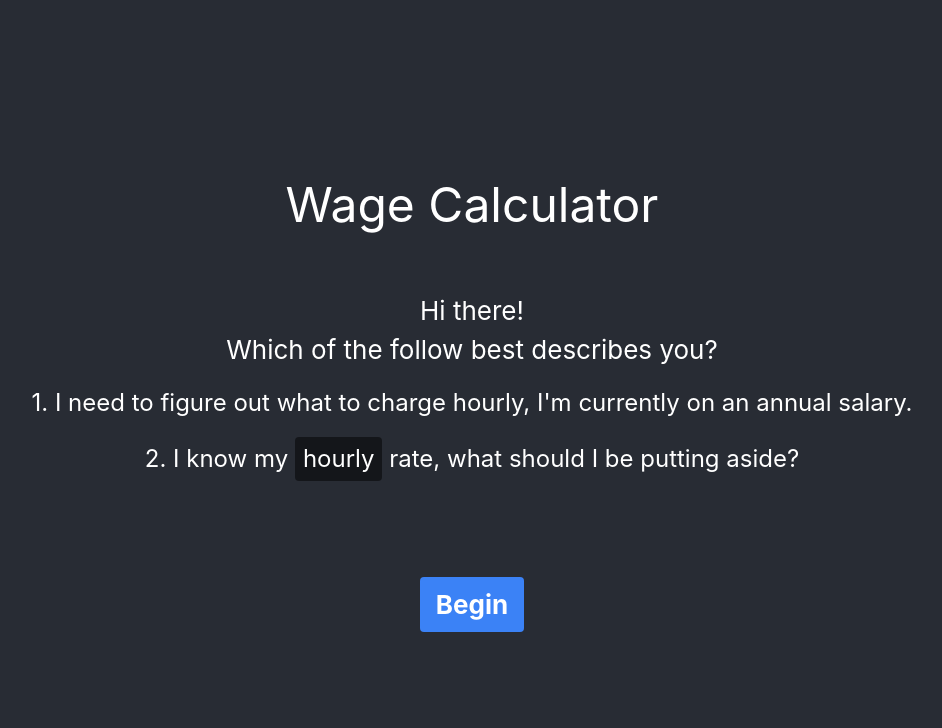
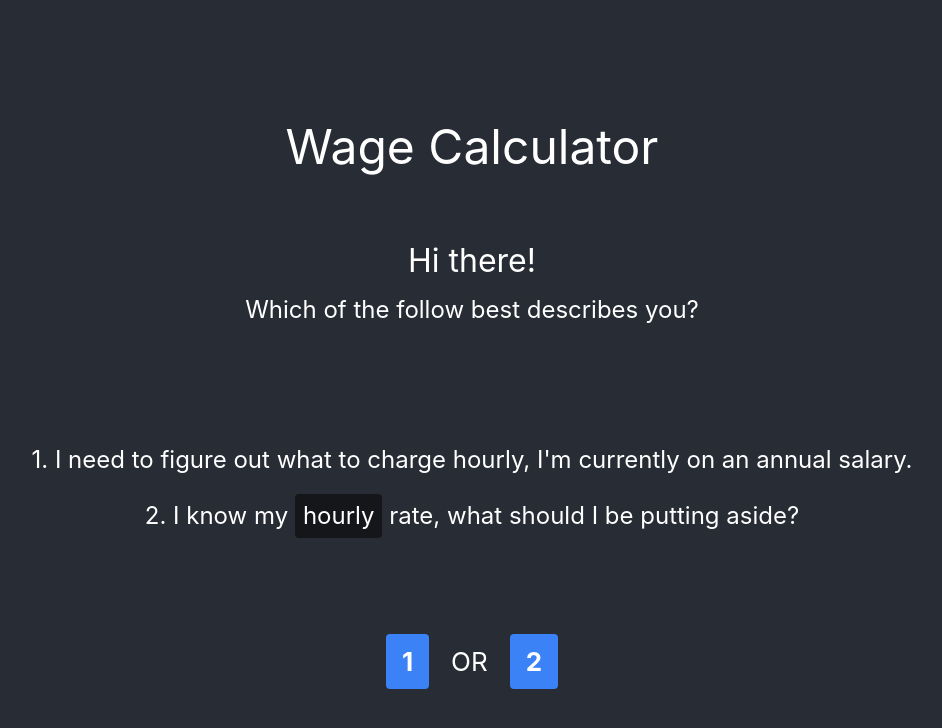
Before and after one commit to martinwheeler/wage-calculator, a React (Create React App) app: page / in a window 1280 px wide. Shown: the top 728 px of the page, without its empty margins (168-1110 px from the left). Built offline with nearby package versions, Linux system fonts and the light colour scheme.

Commit message:
feat: add routes for steps

```diff
--- a/package.json
+++ b/package.json
@@ -11,6 +11,7 @@
     "downshift": "^7.0.4",
     "react": "^18.2.0",
     "react-dom": "^18.2.0",
+    "react-router-dom": "^6.9.0",
     "react-scripts": "5.0.1",
     "sass": "^1.57.1",
     "typescript": "^4.4.2",
--- a/src/App.tsx
+++ b/src/App.tsx
@@ -1,6 +1,9 @@
 import "./App.css";
 import Select from "./Select";
-import TypingEffect, { TypingEffectProvider } from "./Components/TypingEffect";
+import TypingEffect from "./Components/TypingEffect";
+import { Routes, Link, Route, useSearchParams } from "react-router-dom";
+import { ReactNode, useState } from "react";
+import { TypingEffectProvider } from "./Context/TypingEffectProvider";
 
 const Button = ({ children }: { children: React.ReactNode }) => (
   <button className="bg-blue-500 hover:bg-blue-700 text-white font-bold py-0.5 px-1 rounded">
@@ -8,32 +11,127 @@ const Button = ({ children }: { children: React.ReactNode }) => (
   </button>
 );
 
-function App() {
+const FadeIn = ({
+  children,
+  className,
+  delay = "4.5s",
+  duration = "0.5s",
+  ...props
+}: {
+  children: ReactNode;
+  className?: string;
+  delay?: string;
+  duration?: string;
+  [prop: string]: any;
+}) => {
+  return (
+    <div
+      {...props}
+      className={`${className} animate-[fadeIn_${duration}_ease-in-out_${delay}_forwards] opacity-0`}
+    >
+      {children}
+    </div>
+  );
+};
+
+const Welcome = () => {
+  const [rateValue, setRateValue] = useState("hourly" as string);
+
   return (
     <TypingEffectProvider>
-      <div className="App">
-        <div className="title">Wage Calculator</div>
-        <div>
-          <TypingEffect initialDelay={500}>Hi there!</TypingEffect>
+      <div className="mb-2 sm:mb-6">
+        <TypingEffect element="h1">Hi there!</TypingEffect>
         <br />
-          <TypingEffect initialDelay={1500}>
+        <TypingEffect element="h2">
           Which of the follow best describes you?
         </TypingEffect>
       </div>
-        <div className="answer">
+      <FadeIn className="answer">
         1. I need to figure out what to charge hourly, I'm currently on an
         annual salary.
-        </div>
-        <div className="answer">
+      </FadeIn>
+      <FadeIn className="answer z-10">
         2. I know my{" "}
-          <Select items={[{ value: "hourly" }, { value: "daily" }]} /> rate,
-          what should I be putting aside?
-        </div>
-        <div className="mt-6">
-          <Button>Begin</Button>
-        </div>
+        <Select
+          items={[{ value: "hourly" }, { value: "daily" }]}
+          onChange={setRateValue}
+        />{" "}
+        rate, what should I be putting aside?
+      </FadeIn>
+      <FadeIn className="mt-2 sm:mt-6 mb-2 sm:mb-6">
+        <Link to="/step/1">
+          <Button>1</Button>
+        </Link>
+        &nbsp;&nbsp;&nbsp;OR&nbsp;&nbsp;&nbsp;
+        <Link to={`/step/2?rate=${rateValue}`}>
+          <Button>2</Button>
+        </Link>
+      </FadeIn>
+    </TypingEffectProvider>
+  );
+};
+
+const StepOne = () => (
+  <TypingEffectProvider>
+    <div>
+      <TypingEffect>I see, so you are on an annual salary.</TypingEffect>
+      <br />
+      <br />
+      <TypingEffect>How much do you make per year?</TypingEffect>
+      <br />
+      <br />
+      <FadeIn>Form Goes here</FadeIn>
     </div>
   </TypingEffectProvider>
 );
+
+const StepTwo = () => {
+  const [searchParams, setSearchParams] = useSearchParams();
+
+  console.log(searchParams);
+
+  return (
+    <TypingEffectProvider>
+      <div>
+        <TypingEffect>
+          Great! So you are currently being paid{" "}
+          {searchParams.get("rate") as string}.
+        </TypingEffect>
+        <br />
+        <br />
+        <TypingEffect>
+          How much super would you normally put aside?
+        </TypingEffect>
+        <br />
+        <br />
+        <FadeIn delay="6s">Form goes here</FadeIn>
+      </div>
+    </TypingEffectProvider>
+  );
+};
+
+function App() {
+  return (
+    <Routes>
+      <Route
+        path="*"
+        element={
+          <>
+            <div className="App px-2">
+              <div className="title mt-2 sm:mt-6">Wage Calculator</div>
+
+              <Routes>
+                <Route path="/" element={<Welcome />} />
+
+                <Route path="/step/1" element={<StepOne />} />
+
+                <Route path="/step/2" element={<StepTwo />} />
+              </Routes>
+            </div>
+          </>
+        }
+      ></Route>
+    </Routes>
+  );
 }
 export default App;
--- a/src/Components/TypingEffect.tsx
+++ b/src/Components/TypingEffect.tsx
@@ -1,152 +1,95 @@
 import React, {
-  createContext,
   useContext,
   useEffect,
   useLayoutEffect,
-  useReducer,
   useRef,
   useState,
 } from "react";
+import { TypingEffectContext } from "../Context/TypingEffectProvider";
 
 interface Props {
-  children: string;
+  children: string | string[];
   typingSpeed?: number;
   initialDelay?: number;
+  element?: "span" | "div" | "p" | "h1" | "h2" | "h3" | "h4" | "h5" | "h6";
 }
 
-interface TypingEffectProps {
-  text: string;
-  typingSpeed: number;
-  finished: boolean;
-}
-
-const TypingEffectContext = createContext<
-  [TypingEffectProps[], React.Dispatch<any>] | []
->([]);
-
-const initialTypingEffects: TypingEffectProps[] = [];
-
-const typingEffectReducer = (state: TypingEffectProps[], action: any) => {
-  switch (action.type) {
-    case "ADD":
-      // Don't add the same typing effect twice
-      if (state.findIndex((t) => t.text === action.payload.text) > -1) {
-        return state;
-      } else {
-        return [...state, { ...action.payload, finished: false }];
-      }
-    case "FINISHED":
-      const index = state.findIndex(
-        (t) => t.text === action.payload.text && !t.finished
-      );
-      // Don't mark the same typing effect as finished twice
-      if (index === -1) {
-        console.log("Already finished");
-        return state;
-      } else {
-        console.log("Marking as finished");
-        return state.map((t, i) => {
-          if (i === index) {
-            return {
-              ...t,
-              finished: true,
-            };
-          } else {
-            return t;
-          }
-        });
-      }
-    default:
-      return state;
-  }
-};
-
-export const TypingEffectProvider = ({
-  children,
-}: {
-  children: React.ReactNode;
-}) => {
-  const [typingEffects, dispatch] = useReducer(
-    typingEffectReducer,
-    initialTypingEffects
-  );
-
-  return (
-    <TypingEffectContext.Provider value={[typingEffects, dispatch]}>
-      {children}
-    </TypingEffectContext.Provider>
-  );
-};
-
-/**
- * TODO:
- *
- * 1. Store a list of all the typing effects
- * 2. Delay each subsequent typing effect by the time it takes to show the previous one
- * 3. Add a prop which allows pausing the typing effect at the end of the current one
- *
- * @param param0
- * @returns
- */
 const TypingEffect = ({
   children,
   typingSpeed = 60,
   initialDelay = 5250,
+  element = "p",
 }: Props) => {
   const [typedText, setTypedText] = useState("");
-  const [i, setI] = useState(0);
+  const [currentLetterIndex, setCurrentLetterIndex] = useState(0);
   const mounted = useRef(false);
-  const [typingEffects, dispatch] = useContext(TypingEffectContext);
+  const hasBeenAdded = useRef(false);
+  const hasFinished = useRef(false);
+  const [typingEffectValue, dispatch] = useContext(TypingEffectContext);
+  const content = Array.isArray(children) ? children.join("") : children;
 
   useEffect(() => {
     mounted.current = true;
   }, []);
 
   useEffect(() => {
-    const hasBeenAdded =
-      Number(typingEffects?.findIndex((t) => t?.text === children)) > -1;
-
-    if (mounted.current && !hasBeenAdded) {
-      setTimeout(() => {
-        // dispatch &&
-        //   dispatch({
-        //     type: "ADD",
-        //     payload: {
-        //       text: children,
-        //       typingSpeed,
-        //     },
-        //   });
-      }, initialDelay);
-    }
-  }, [children, typingSpeed, dispatch]);
-
-  useLayoutEffect(() => {
-    if (mounted.current && i >= 1) {
-      setTypedText((t) => t + children.charAt(i - 1));
-    }
-
-    if (i === 0) {
-      setTimeout(() => {
-        setI(i + 1);
-      }, initialDelay);
-    } else if (i < children.length) {
-      setTimeout(() => {
-        setI(i + 1);
-      }, typingSpeed);
-    } else {
+    if (mounted.current && !hasBeenAdded.current) {
+      hasBeenAdded.current = true;
       dispatch &&
         dispatch({
-          type: "FINISHED",
+          type: "ADD",
           payload: {
-            text: children,
+            text: content,
+            typingSpeed,
           },
         });
     }
-  }, [i, typingSpeed, children, dispatch]);
+  }, [content, typingSpeed, dispatch]);
+
+  /**
+   * Grabs the current idex and then types that letter. Increments the index & repeats.
+   */
+  useLayoutEffect(() => {
+    const shouldTypeThisOne =
+      typingEffectValue.typingEffects.length &&
+      typingEffectValue?.typingEffects[
+        typingEffectValue?.currentTypingEffectIndex
+      ].text === content;
+
+    if (shouldTypeThisOne && mounted.current && !hasFinished.current) {
+      setTypedText((t) => t + content.charAt(currentLetterIndex));
+
+      if (currentLetterIndex < content.length) {
+        setTimeout(() => {
+          setCurrentLetterIndex(currentLetterIndex + 1);
+        }, typingSpeed);
+      } else {
+        if (mounted.current && !hasFinished.current) {
+          hasFinished.current = true;
+          dispatch &&
+            dispatch({
+              type: "FINISHED",
+              payload: {
+                index: typingEffectValue.currentTypingEffectIndex,
+              },
+            });
+        }
+      }
+    }
+  }, [
+    currentLetterIndex,
+    typingSpeed,
+    content,
+    dispatch,
+    initialDelay,
+    typingEffectValue,
+  ]);
+
+  const TagName = `${element}` as keyof JSX.IntrinsicElements;
 
   return (
     <div className="typing-effect inline">
-      <p className="text inline">{typedText}</p>
+      <TagName className="text inline">{typedText}</TagName>
       <span className="cursor inline"></span>
     </div>
   );
--- /dev/null
+++ b/src/Context/TypingEffectProvider.tsx
@@ -0,0 +1,135 @@
+import { createContext, useEffect, useReducer, useRef } from "react";
+import { finished } from "stream";
+
+interface TypingEffects {
+  text: string;
+  typingSpeed: number;
+  finished: boolean;
+  duration?: number;
+}
+
+export const TypingEffectContext = createContext<
+  [
+    { typingEffects: TypingEffects[]; currentTypingEffectIndex: number },
+    React.Dispatch<any>
+  ]
+>([
+  {
+    typingEffects: [],
+    currentTypingEffectIndex: 0,
+  },
+  () => {},
+]);
+
+const initialData = {
+  typingEffects: [] as TypingEffects[],
+  currentTypingEffectIndex: 0,
+};
+
+const tapLog = (data: any) => {
+  console.log(data);
+  return data;
+};
+
+const typingEffectReducer = (
+  state: { typingEffects: TypingEffects[]; currentTypingEffectIndex: number },
+  action: any
+) => {
+  switch (action.type) {
+    case "INCREMENT_EFFECT_INDEX":
+      return {
+        ...state,
+        currentTypingEffectIndex:
+          state.currentTypingEffectIndex < state.typingEffects.length - 1
+            ? state.currentTypingEffectIndex + 1
+            : state.currentTypingEffectIndex,
+      };
+
+    case "ADD":
+      // Don't add the same typing effect twice
+      if (
+        state.typingEffects.findIndex((t) => t.text === action.payload.text) >
+        -1
+      ) {
+        return state;
+      } else {
+        const { typingSpeed, text } = action.payload;
+        return tapLog({
+          ...state,
+          typingEffects: [
+            ...state.typingEffects,
+            {
+              ...action.payload,
+              finished: false,
+              duration: text.length - 1 * typingSpeed,
+            },
+          ],
+        });
+      }
+
+    case "FINISHED":
+      // Don't mark the same typing effect as finished twice
+      if (action.payload.index === -1) {
+        return state;
+      } else {
+        console.log("Marking as finished", action.payload.index);
+        return {
+          currentTypingEffectIndex:
+            state.currentTypingEffectIndex < state.typingEffects.length - 1
+              ? state.currentTypingEffectIndex + 1
+              : state.currentTypingEffectIndex,
+          typingEffects: state.typingEffects.map((t, i) => {
+            if (i === action.payload.index) {
+              return {
+                ...t,
+                finished: true,
+              };
+            } else {
+              return t;
+            }
+          }),
+        };
+      }
+    default:
+      return state;
+  }
+};
+
+export const TypingEffectProvider = ({
+  children,
+}: {
+  children: React.ReactNode;
+}) => {
+  const [{ typingEffects, currentTypingEffectIndex }, dispatch] = useReducer(
+    typingEffectReducer,
+    initialData
+  );
+
+  //   useEffect(() => {
+  //     // Once one is finished go to the next one
+  //     if (
+  //       typingEffects.length &&
+  //       typingEffects[currentTypingEffectIndex].finished
+  //     ) {
+  //       dispatch("INCREMENT_EFFECT_INDEX");
+
+  //       console.log(currentTypingEffectIndex);
+  //     }
+  //   }, [typingEffects]);
+
+  //   console.log({ indexToType: currentTypingEffectIndex });
+
+  return (
+    <TypingEffectContext.Provider
+      value={[
+        {
+          typingEffects,
+          currentTypingEffectIndex: currentTypingEffectIndex,
+        },
+        dispatch,
+      ]}
+    >
+      {children}
+    </TypingEffectContext.Provider>
+  );
+};
--- a/src/index.css
+++ b/src/index.css
@@ -4,14 +4,49 @@
 
 body {
   margin: 0;
-  font-family: -apple-system, BlinkMacSystemFont, 'Segoe UI', 'Roboto', 'Oxygen',
-    'Ubuntu', 'Cantarell', 'Fira Sans', 'Droid Sans', 'Helvetica Neue',
+  font-family: -apple-system, BlinkMacSystemFont, "Segoe UI", "Roboto", "Oxygen",
+    "Ubuntu", "Cantarell", "Fira Sans", "Droid Sans", "Helvetica Neue",
     sans-serif;
   -webkit-font-smoothing: antialiased;
   -moz-osx-font-smoothing: grayscale;
 }
 
+html,
+body {
+  font-size: 16px;
+}
+
+h1 {
+  font-size: 2rem;
+  line-height: 3.5rem;
+}
+
+h2 {
+  font-size: 1.5rem;
+  line-height: 2.5rem;
+}
+
+h3 {
+  font-size: 1.25rem;
+  line-height: 2rem;
+}
+
+h4 {
+  font-size: 1rem;
+  line-height: 1.5rem;
+}
+
+h5 {
+  font-size: 0.875rem;
+  line-height: 1.25rem;
+}
+
+h6 {
+  font-size: 0.75rem;
+  line-height: 1rem;
+}
+
 code {
-  font-family: source-code-pro, Menlo, Monaco, Consolas, 'Courier New',
+  font-family: source-code-pro, Menlo, Monaco, Consolas, "Courier New",
     monospace;
 }
--- a/src/index.tsx
+++ b/src/index.tsx
@@ -1,15 +1,18 @@
-import React from 'react';
-import ReactDOM from 'react-dom/client';
-import './index.css';
-import App from './App';
-import reportWebVitals from './reportWebVitals';
+import React from "react";
+import ReactDOM from "react-dom/client";
+import "./index.css";
+import App from "./App";
+import reportWebVitals from "./reportWebVitals";
+import { BrowserRouter } from "react-router-dom";
 
 const root = ReactDOM.createRoot(
-  document.getElementById('root') as HTMLElement
+  document.getElementById("root") as HTMLElement
 );
 root.render(
   <React.StrictMode>
-    <App />
+    <BrowserRouter>
+      <App />
+    </BrowserRouter>
   </React.StrictMode>
 );
 
```
Also changed, not shown: src/Components/ErrorPage.tsx (added, +20 -0 lines), src/Select.tsx (+36 -5 lines), tailwind.config.js (+32 -3 lines), 1 other file (tests, documents, lock files or other folders). Lines whose indentation alone changed are shown as unchanged.
